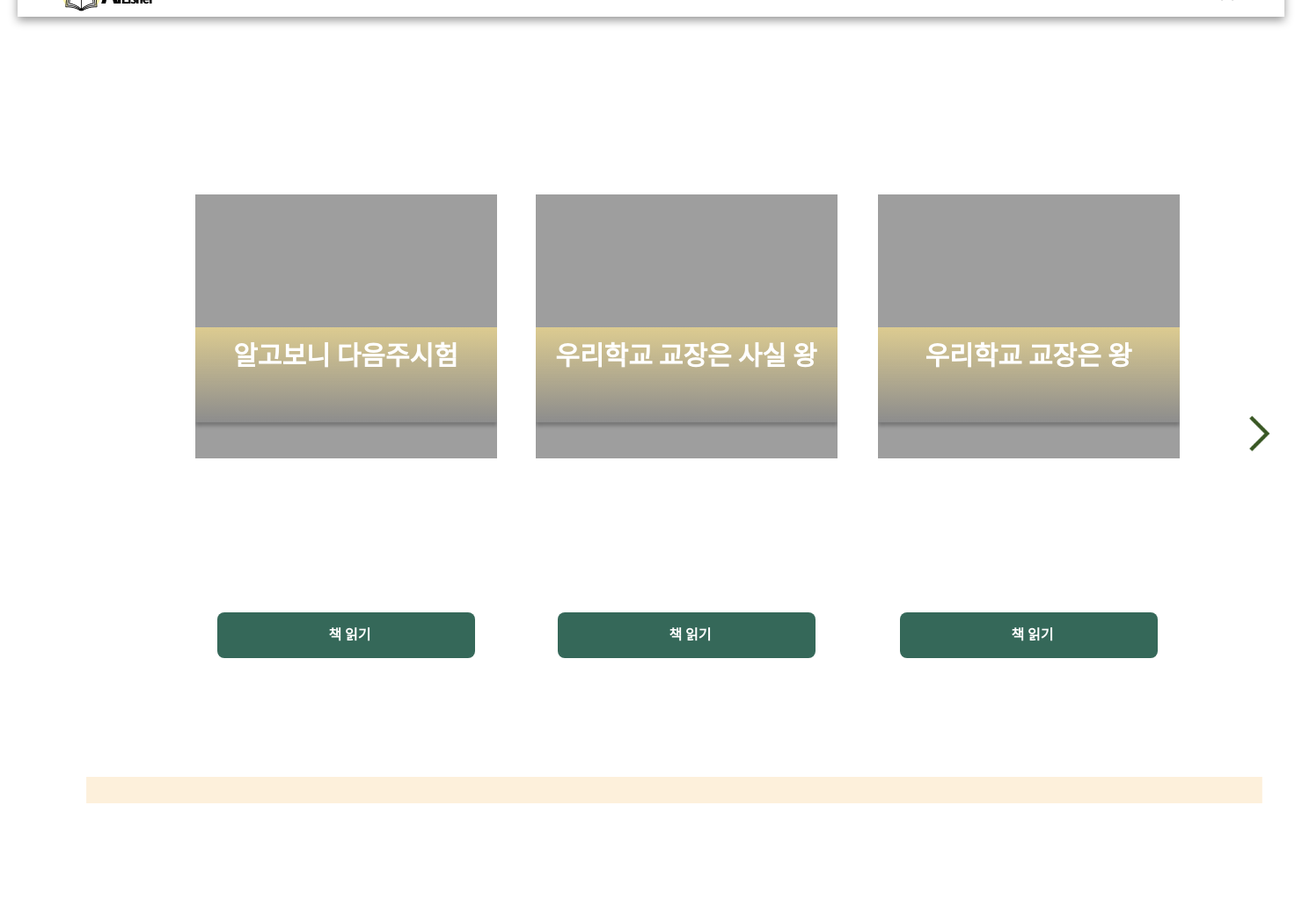
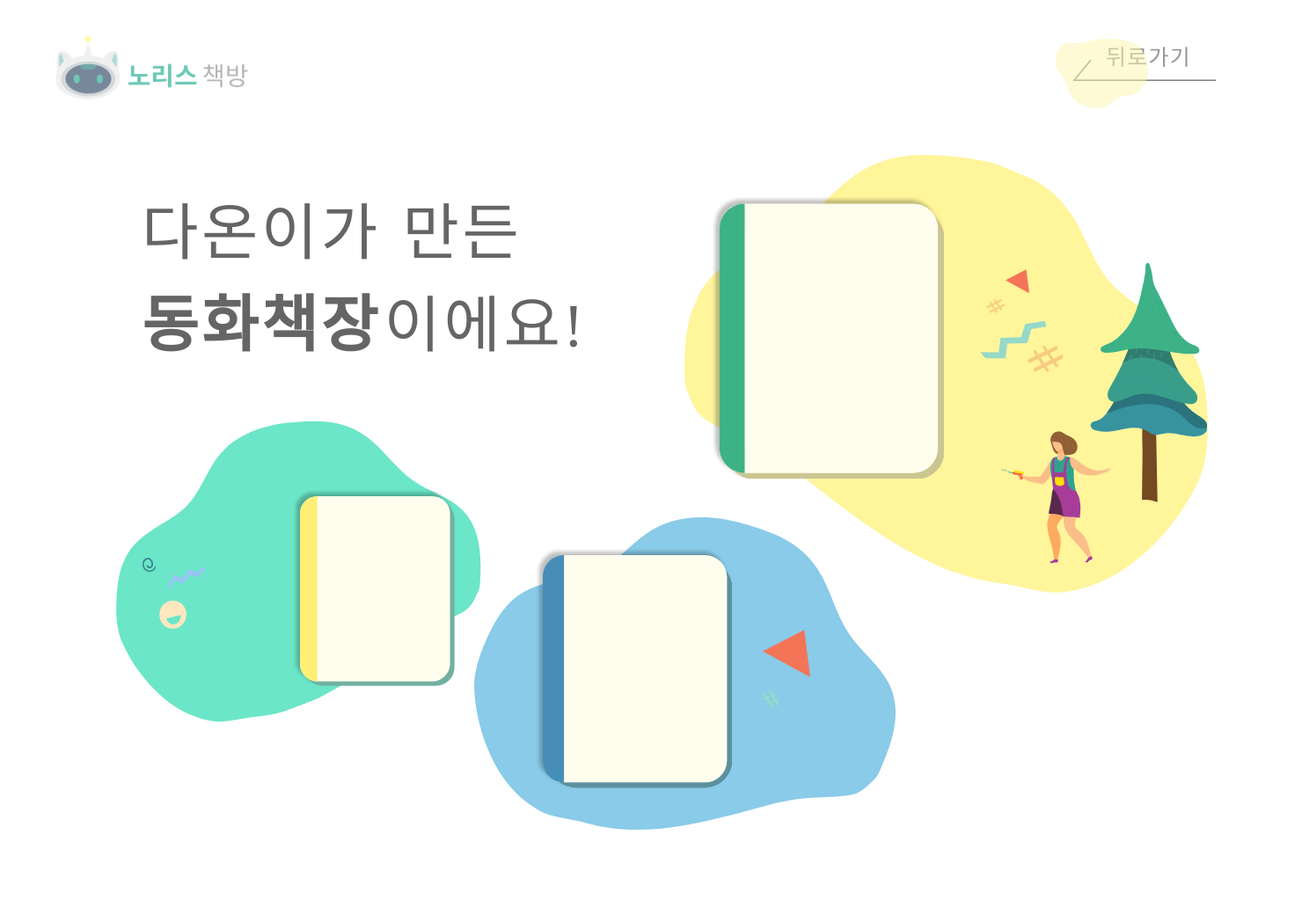
Before and after one commit to JeonK1/Project_homework, a Django app: page /AI_Publisher/show_gallery/ in a window 1480 px wide. Shown: the whole page at 88% size. Before the commit the page ends 913 px from the top, so only its background shows below. Run offline with Django 3.2, Linux system fonts and the light colour scheme; data comes from the database, SQL or seed files in the repository; both versions use the stored data as it was after the commit.

Commit message:
갤러리 완성

```diff
--- a/AIPublisher/mysite/static/show_gallery.css
+++ b/AIPublisher/mysite/static/show_gallery.css
@@ -1,187 +1,470 @@
-#BackGround {
-    position: absolute;
+#background {
+    position: relative;
     width: 1440px;
     height: 1024px;
-    left: calc(50% - 1440px / 2);
-    top: calc(50% - 1024px / 2 );
-    z-index: 0;
-    background: #ffffff;
+    overflow: hidden;
+    margin:0px;
 }
 
-/* Group 19 */
-#Field {
+#noris_icon {
     position: absolute;
-    width: 1340px;
-    height: 949px;
-    left: calc(50% - 1340px / 2);
-    top: calc(50% - 949px / 2 + 37.5px);
+    width: 277px;
+    height: 85.97px;
+    left: 55px;
+    top: 31.99px;
 
-    background: #ffffff;
+    background: url("img/noris_icon.png");
+    opacity: 0.8;
 }
 
-#shelf {
+#backpage_btn {
     position: absolute;
-    width: 1340px;
-    height: 30px;
-    left: calc(50% - 1337px/2 + 26px);
-    top: calc(50% - 30px/2 + 460px);
-
-    background: url("img/shelf.png");
-    background-repeat: no-repeat;
-}
-
-#book_box {
-
-    position: absolute;
-    width: 1119px;
-    height: 561px;
-    left: 156px;
-    top: 258px;
-}
-
-.storybook{
-    position: absolute;
-    width: 343px;
-    height: 562px;
-    top: calc(50% - 562px/2);
-
-    overflow: hidden;
-}
-#storybook_1 {
-
-    left: calc(50% - 343px / 2 - 392.5px);
+    width: 181.58px;
+    height: 83.68px;
+    left: 1191.42px;
+    top: 31.84px;
 
 }
 
-/* Rectangle 18 */
-#storybook_2 {
+#backpage_img {
+    position: absolute;
+    width: 106.21px;
+    height: 80.46px;
+    left: 0px;
+    top: 3.22px;
 
-    left: calc(50% - 343px / 2 - 5.5px);
+    transform: rotate(-176.42deg);
+    background-image: url("img/go_backpage.svg");
+
 }
 
-/* Rectangle 19 */
-#storybook_3 {
+#backpage_text {
+    position: absolute;
+    width: 107px;
+    height: 51.75px;
+    left: 57.58px;
+    top: 0px;
 
-    left: calc(50% - 343px / 2 + 383.5px);
+    font-family: Noto Sans KR;
+    font-style: normal;
+    font-weight: normal;
+    font-size: 25px;
+    line-height: 140%;
+    /* or 35px */
+
+    display: flex;
+    align-items: center;
+    letter-spacing: 0.05em;
+    text-transform: capitalize;
+
+    color: #989898;
 }
 
-.storybook_title{
+#backpage_arrow {
     position: absolute;
-    width: 343px;
-    height: 108px;
-    border-radius: 0px;
-    top: calc(50% - 562px/2 + 151px);
-    background: linear-gradient(180deg, #FBEAAF 0%, rgba(137, 137, 137, 0) 100%), rgba(102, 102, 102, 0.3);
-    background-blend-mode: difference, normal;
-    box-shadow: 0px 4px 4px rgba(0, 0, 0, 0.25);
+    width: 163px;
+    height: 25px;
+    left: 20px;
+    top: 27.06px;
 
-    z-index: 1;
+    background-image: url("img/go_backpage_arrow.svg");
+}
+
+#gallery_text_container {
+    position: absolute;
+    width: 675px;
+    height: 174px;
+    left: 153px;
+    top: 205px;
+}
+
+.gallery_text {
+    font-family: Noto Sans KR;
+    font-style: normal;
+
+    font-size: 70px;
+    line-height: 150%;
+    /* or 105px */
+
+    display: inline-block;
+    margin: 0;
+    align-items: center;
+    letter-spacing: 0.05em;
+    text-transform: capitalize;
+
+    color: #000000;
+
+    opacity: 0.6;
+}
+
+#gallery_text1{
+    font-weight: 300;
+}
+
+#gallery_text2{
+    font-weight: 300;
+}
+
+#gallery_text3{
+    font-weight: bold;
+}
+
+#gallery_text4{
+    font-weight: 300;
+}
+
+#book1_container {
+    position: absolute;
+    width: 529.51px;
+    height: 462.99px;
+    left: 90px;
+    top: 393px;
 
 }
-.storybook_bg {
-    width:100%px;
-    height:100%px;
-    object-fit:contain;
-}
-#storybook1_title{
-    left: calc(50% - 343px / 2);
+
+#book1 {
+    position: absolute;
+    height: 225px;
+    width: 185px;
+    left: 235px;
+    top: 155px;
+
+    background-image: url("img/book1.svg");
+
 }
 
-#storybook2_title{
-    left: calc(50% - 343px / 2);
+#book1_background {
+    position: absolute;
+    width: 442.09px;
+    height: 327.37px;
+    left: 15px;
+    top: 65px;
+
+    transform: rotate(-20.79deg);
+    background-image: url("img/book1background.svg");
 }
 
-#storybook3_title{
-    left: calc(50% - 343px / 2);
+#book2_background {
+    position: absolute;
+    width: 479.33px;
+    height: 354.89px;
+    left: 531px;
+    top: 580px;
+
+    background-image: url("img/book2background.svg");
 }
 
-.storybook_title_text {
-    width: 300px;
-    height: 70px;
-    top: calc(50% - 70px/2);
-    font-family: Inter;
-    font-style: normal;
-    font-weight: bold;
-    font-size: 30px;
-    line-height: 26px;
-    /* identical to box height, or 88% */
+#book2 {
+    position: absolute;
+    height: 274px;
+    width: 223px;
+    left: 70px;
+    top: 35px;
+    background-image: url("img/book2.svg");
+}
 
-    padding: 19px 21.5px;
-    text-align: center;
+#book2_triange {
+    position: absolute;
+    width: 54px;
+    height: 54px;
+    left: 328px;
+    top: 128px;
 
-    color: #FFFFFF;
-    z-index: 2;
+    background-image: url("img/book2_triangle.svg");
+}
+
+#book2_sh {
+    position: absolute;
+    width: 19px;
+    height: 21px;
+    left: 328px;
+    top: 196px;
+    background-image: url("img/book2_umuljeong.svg");
 }
 
 
+#book3_background {
+    position: absolute;
+    width: 606px;
+    height: 447px;
+    left: 780px;
+    top: 180px;
 
-.storybook_btn{
-    position: absolute;
-    width: 293px;
-    height: 52px;
+    transform: rotate(-157.02deg);
 
-    background: #356859;
-    border-radius: 8px;
+    background-image: url("img/book3background.svg");
 }
 
-#storybook1_btn {
+#book3 {
+    position: absolute;
+    height: 321px;
+    width: 263px;
+    left: 320px;
+    top: 30px;
 
-    left: calc(50% - 293px / 2);
-    top: calc(50% - 52px / 2 + 220px);
+
+    transform: rotate(157.02deg);
+    background-image: url("img/book3.svg");
 }
 
-#storybook2_btn {
-
-    left: calc(50% - 293px / 2);
-    top: calc(50% - 52px / 2 + 220px);
-}
-
-#storybook3_btn {
-
-    left: calc(50% - 293px / 2);
-    top: calc(50% - 52px / 2 + 220px);
-}
-
-.storybook_btn_text {
-
-    width: 60px;
-    height: 50px;
-    font-family: Inter;
-    font-style: normal;
-    font-weight: bold;
-    font-size: 16px;
-    line-height: 22px;
-    /* identical to box height, or 140% */
-    color: #FFFFFF;
-    text-align: center;
-    /* Color - White */
-
-    padding: 14px 121px;
-}
-
-/* 왼쪽 넘기기 */
-#left_move {
+#book3_tree{
     position: absolute;
-    width: 69px;
-    height: 69px;
-    left: calc(50% - 69px / 2 - 619.5px);
-    top: calc(50% - 69px / 2 + 62.5px);
-    z-index: 3;
-    background: url("img/left.png");
-    border-radius: 8px;
+    height: 271.78px;
+    width: 132.75px;
+    left: 30px;
+    top: 150px;
+    transform: rotate(157.02deg);
+    background-image: url("img/book3_tree.svg");
 
 }
 
-/* 오른쪽 넘기기 */
-#right_move {
+#book3_person {
     position: absolute;
-    width: 69px;
-    height: 69px;
-    left: calc(50% - 69px / 2 + 691.5px);
-    top: calc(50% - 69px / 2 + 54.5px);
-    z-index: 3;
-    background: url("img/right.png");
-    border-radius: 8px;
+    height: 149.55px;
+    width: 125.03px;
+    left: 80px;
+    top: 50px;
+
+    transform: rotate(157.02deg);
+    background-image: url("img/book3_person.svg");
+
 }
 
-/* Rectangle 17 */
+#book3_water {
+    position: absolute;
+    width: 74.08px;
+    height: 44.03px;
+    left: 220px;
+    top: 250px;
+
+
+    transform: rotate(102.53deg);
+    background-image: url("img/book3_water.svg");
+}
+
+#book3_sh_big {
+    position: absolute;
+    width: 40.76px;
+    height: 29.69px;
+    left: 195px;
+    top: 250px;
+    transform: rotate(157.02deg);
+    background-image: url("img/book3bigsh.svg");
+
+}
+
+#book3_sh_small {
+
+    position: absolute;
+    width: 21px;
+    height: 16px;
+    left: 280px;
+    top: 290px;
+
+
+    transform: rotate(157.02deg);
+    background-image: url("img/book3smallsh.svg");
+}
+
+#book3_triange {
+    position: absolute;
+    width: 27px;
+    height: 27px;
+    left: 265px;
+    top: 320px;
+
+    transform: rotate(157.02deg);
+    background-image: url("img/book3_triange.svg");
+
+}
+
+
+/*//수정전.*/
+
+/*#BackGround {*/
+/*    position: absolute;*/
+/*    width: 1440px;*/
+/*    height: 1024px;*/
+/*    left: calc(50% - 1440px / 2);*/
+/*    top: calc(50% - 1024px / 2 );*/
+/*    z-index: 0;*/
+/*    background: #ffffff;*/
+/*}*/
+
+/*!* Group 19 *!*/
+/*#Field {*/
+/*    position: absolute;*/
+/*    width: 1340px;*/
+/*    height: 949px;*/
+/*    left: calc(50% - 1340px / 2);*/
+/*    top: calc(50% - 949px / 2 + 37.5px);*/
+
+/*    background: #ffffff;*/
+/*}*/
+
+/*#shelf {*/
+/*    position: absolute;*/
+/*    width: 1340px;*/
+/*    height: 30px;*/
+/*    left: calc(50% - 1337px/2 + 26px);*/
+/*    top: calc(50% - 30px/2 + 460px);*/
+
+/*    background: url("img/shelf.png");*/
+/*    background-repeat: no-repeat;*/
+/*}*/
+
+/*#book_box {*/
+
+/*    position: absolute;*/
+/*    width: 1119px;*/
+/*    height: 561px;*/
+/*    left: 156px;*/
+/*    top: 258px;*/
+/*}*/
+
+/*.storybook{*/
+/*    position: absolute;*/
+/*    width: 343px;*/
+/*    height: 562px;*/
+/*    top: calc(50% - 562px/2);*/
+
+/*    overflow: hidden;*/
+/*}*/
+/*#storybook_1 {*/
+
+/*    left: calc(50% - 343px / 2 - 392.5px);*/
+
+/*}*/
+
+/*!* Rectangle 18 *!*/
+/*#storybook_2 {*/
+
+/*    left: calc(50% - 343px / 2 - 5.5px);*/
+/*}*/
+
+/*!* Rectangle 19 *!*/
+/*#storybook_3 {*/
+
+/*    left: calc(50% - 343px / 2 + 383.5px);*/
+/*}*/
+
+/*.storybook_title{*/
+/*    position: absolute;*/
+/*    width: 343px;*/
+/*    height: 108px;*/
+/*    border-radius: 0px;*/
+/*    top: calc(50% - 562px/2 + 151px);*/
+/*    background: linear-gradient(180deg, #FBEAAF 0%, rgba(137, 137, 137, 0) 100%), rgba(102, 102, 102, 0.3);*/
+/*    background-blend-mode: difference, normal;*/
+/*    box-shadow: 0px 4px 4px rgba(0, 0, 0, 0.25);*/
+
+/*    z-index: 1;*/
+
+/*}*/
+/*.storybook_bg {*/
+/*    width:100%px;*/
+/*    height:100%px;*/
+/*    object-fit:contain;*/
+/*}*/
+/*#storybook1_title{*/
+/*    left: calc(50% - 343px / 2);*/
+/*}*/
+
+/*#storybook2_title{*/
+/*    left: calc(50% - 343px / 2);*/
+/*}*/
+
+/*#storybook3_title{*/
+/*    left: calc(50% - 343px / 2);*/
+/*}*/
+
+/*.storybook_title_text {*/
+/*    width: 300px;*/
+/*    height: 70px;*/
+/*    top: calc(50% - 70px/2);*/
+/*    font-family: Inter;*/
+/*    font-style: normal;*/
+/*    font-weight: bold;*/
+/*    font-size: 30px;*/
+/*    line-height: 26px;*/
+/*    !* identical to box height, or 88% *!*/
+
+/*    padding: 19px 21.5px;*/
+/*    text-align: center;*/
+
+/*    color: #FFFFFF;*/
+/*    z-index: 2;*/
+/*}*/
+
+
+
+/*.storybook_btn{*/
+/*    position: absolute;*/
+/*    width: 293px;*/
+/*    height: 52px;*/
+
+/*    background: #356859;*/
+/*    border-radius: 8px;*/
+/*}*/
+
+/*#storybook1_btn {*/
+
+/*    left: calc(50% - 293px / 2);*/
+/*    top: calc(50% - 52px / 2 + 220px);*/
+/*}*/
+
+/*#storybook2_btn {*/
+
+/*    left: calc(50% - 293px / 2);*/
+/*    top: calc(50% - 52px / 2 + 220px);*/
+/*}*/
+
+/*#storybook3_btn {*/
+
+/*    left: calc(50% - 293px / 2);*/
+/*    top: calc(50% - 52px / 2 + 220px);*/
+/*}*/
+
+/*.storybook_btn_text {*/
+
+/*    width: 60px;*/
+/*    height: 50px;*/
+/*    font-family: Inter;*/
+/*    font-style: normal;*/
+/*    font-weight: bold;*/
+/*    font-size: 16px;*/
+/*    line-height: 22px;*/
+/*    !* identical to box height, or 140% *!*/
+/*    color: #FFFFFF;*/
+/*    text-align: center;*/
+/*    !* Color - White *!*/
+
+/*    padding: 14px 121px;*/
+/*}*/
+
+/*!* 왼쪽 넘기기 *!*/
+/*#left_move {*/
+/*    position: absolute;*/
+/*    width: 69px;*/
+/*    height: 69px;*/
+/*    left: calc(50% - 69px / 2 - 619.5px);*/
+/*    top: calc(50% - 69px / 2 + 62.5px);*/
+/*    z-index: 3;*/
+/*    background: url("img/left.png");*/
+/*    border-radius: 8px;*/
+
+/*}*/
+
+/*!* 오른쪽 넘기기 *!*/
+/*#right_move {*/
+/*    position: absolute;*/
+/*    width: 69px;*/
+/*    height: 69px;*/
+/*    left: calc(50% - 69px / 2 + 691.5px);*/
+/*    top: calc(50% - 69px / 2 + 54.5px);*/
+/*    z-index: 3;*/
+/*    background: url("img/right.png");*/
+/*    border-radius: 8px;*/
+/*}*/
+
+/*!* Rectangle 17 *!*/
--- a/AIPublisher/mysite/templates/AI_Publisher/show_gallery.html
+++ b/AIPublisher/mysite/templates/AI_Publisher/show_gallery.html
@@ -20,55 +20,52 @@
 </head>
 <body onload="navbar_function(); set_page();">
 
-    <div class="background" id="backGround">
-        <div class="background" id="Field">
-        <!-- 만든 동화책 -->
-            <div class="storybook_box" id="book_box">
-                <!-- DB에서 책 제목이랑 책 표지 불러와서~~~~~~~~~~~~~~~~~~~~~~~~~~~~여기에 출력~~~~~~~~~~~~~~~~~~~~~~~~ -->
-                <div class="storybook" id="storybook_1"><img class="storybook_bg" id="storybook1" src="{{mybackground.0}}">
-                    <div class="storybook_title" id="storybook1_title">
-                        <div class="storybook_title_text" id="storybook1_title_text">{{title.0}}</div>
-                    </div>
-                    <div class="storybook_btn" id="storybook1_btn">
-                        <div class="storybook_btn_text" id="storybook1_btn_text">책 읽기</div>
-                    </div>
-                </div>
-                <!-- DB에서 책 제목이랑 책 표지 불러와서~~~~~~~~~~~~~~~~~~~~~~~~~~~~여기에 출력~~~~~~~~~~~~~~~~~~~~~~~~ -->
-                <div class="storybook" id="storybook_2"><img class="storybook_bg" id="storybook2" src="{{mybackground.1}}">
-                    <div class="storybook_title" id="storybook2_title">
-                        <div class="storybook_title_text" id="storybook2_title_text">{{title.1}}</div>
-                    </div>
-                    <div class="storybook_btn" id="storybook2_btn">
-                        <div class="storybook_btn_text" id="storybook2_btn_text">책 읽기</div>
-                    </div>
-                </div>
-                <!-- DB에서 책 제목이랑 책 표지 불러와서~~~~~~~~~~~~~~~~~~~~~~~~~~~~여기에 출력~~~~~~~~~~~~~~~~~~~~~~~~ -->
-                <div class="storybook" id="storybook_3"><img class="storybook_bg" id="storybook3" src="{{mybackground.2}}">
-                    <div class="storybook_title" id="storybook3_title">
-                        <div class="storybook_title_text" id="storybook3_title_text">{{title.2}}</div>
-                    </div>
-                    <div class="storybook_btn" id="storybook3_btn">
-                        <div class="storybook_btn_text" id="storybook3_btn_text">책 읽기</div>
-                    </div>
-                </div>
-            </div>
+   <div class="container" id="background">
 
-        <!-- 왼쪽 넘기기 -->
-        <div class="left_move" id="left_move"></div>
+    <!--노리스 아이콘-->
+    <div class="icon" id="noris_icon"></div>
 
-        <!-- 오른쪽 넘기기 -->
-        <div class="right_move" id="right_move"></div>
+    <!--뒤로가기 버튼-->
+    <div class="backpage" id="backpage_btn">
+        <div class="backpage" id="backpage_arrow"></div>
+        <div class="backpage" id="backpage_text">뒤로가기</div>
+        <div class="backpage" id="backpage_img"></div>
+    </div>
 
-        <!-- 책상 -->
-        <div class="shelf" id="shelf"></div>
+        <!--다온이가 만든 동화책장이에요!-->
+       <div class="container" id="gallery_text_container">
+           <!--DB에서 유저 이름 출력시키는 곳!!!!!!!!!!!!!!!!!!!!!!!!!!!!!!!!!!!!!!!!!!!!!!!!!!!!!!!!!!!!!!!!!!!!!!!-->
+           <h3 class="gallery_text" id="gallery_text1">다온이가&nbsp;</h3>
 
-        <!-- 네비게이션 바 -->
-        <div class="upper_bar" id="upper_bar">
-            <div class="AI_Publisher_image" id="AI_Publisher_image"></div>
-            <div class="user_icon" id="user_icon"></div>
-            <div class="username" id="username"></div>
-        </div>
-        </div>
-    </div>
+           <h3 class="gallery_text" id="gallery_text2">만든</h3><br>
+           <h3 class="gallery_text" id="gallery_text3">동화책장</h3>
+           <h3 class="gallery_text" id="gallery_text4">이에요!</h3>
+       </div>
+
+        <!--1번 책 출력되는곳.-->
+       <div class="container" id="book1_container">
+           <div class="container" id="book1_background"></div>
+           <div class="book1" id="book1"></div>
+       </div>
+
+       <!--2번 책 출력되는곳.-->
+       <div class="container" id="book2_background">
+           <div class="book2" id="book2"></div>
+           <div class="book2" id="book2_triange"></div>
+           <div class="book2" id="book2_sh"></div>
+       </div>
+
+       <!--3번 책 출력되는곳.-->
+       <div class="container" id="book3_background">
+           <div class="book3" id="book3"></div>
+           <div class="book3_deco" id="book3_tree"></div>
+           <div class="book3_deco" id="book3_person"></div>
+           <div class="book3_deco" id="book3_triange"></div>
+           <div class="book3_deco" id="book3_sh_big"></div>
+           <div class="book3_deco" id="book3_sh_small"></div>
+           <div class="book3_deco" id="book3_water"></div>
+       </div>
+
+   </div>
 </body>
 </html>
```
Also changed, not shown: AIPublisher/mysite/db.sqlite3, AIPublisher/mysite/static/img/book1.svg (added), AIPublisher/mysite/static/img/book1background.svg (added), AIPublisher/mysite/static/img/book2.svg (added), AIPublisher/mysite/static/img/book2_triangle.svg (added), AIPublisher/mysite/static/img/book2_umuljeong.svg (added), AIPublisher/mysite/static/img/book2background.svg (added), AIPublisher/mysite/static/img/book3.svg (added), AIPublisher/mysite/static/img/book3_person.svg (added), AIPublisher/mysite/static/img/book3_tree.svg (added), AIPublisher/mysite/static/img/book3_triange.svg (added), AIPublisher/mysite/static/img/book3_water.svg (added), AIPublisher/mysite/static/img/book3background.svg (added), AIPublisher/mysite/static/img/book3bigsh.svg (added), 1 more files.
